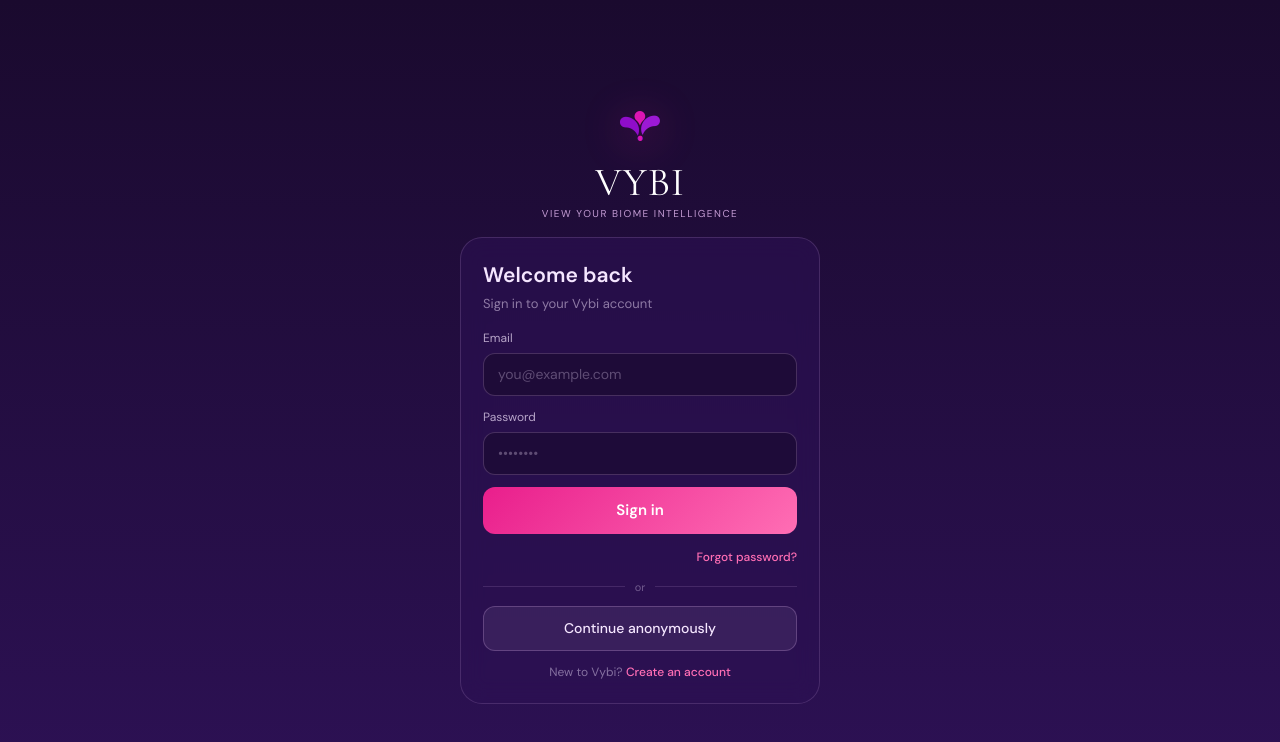
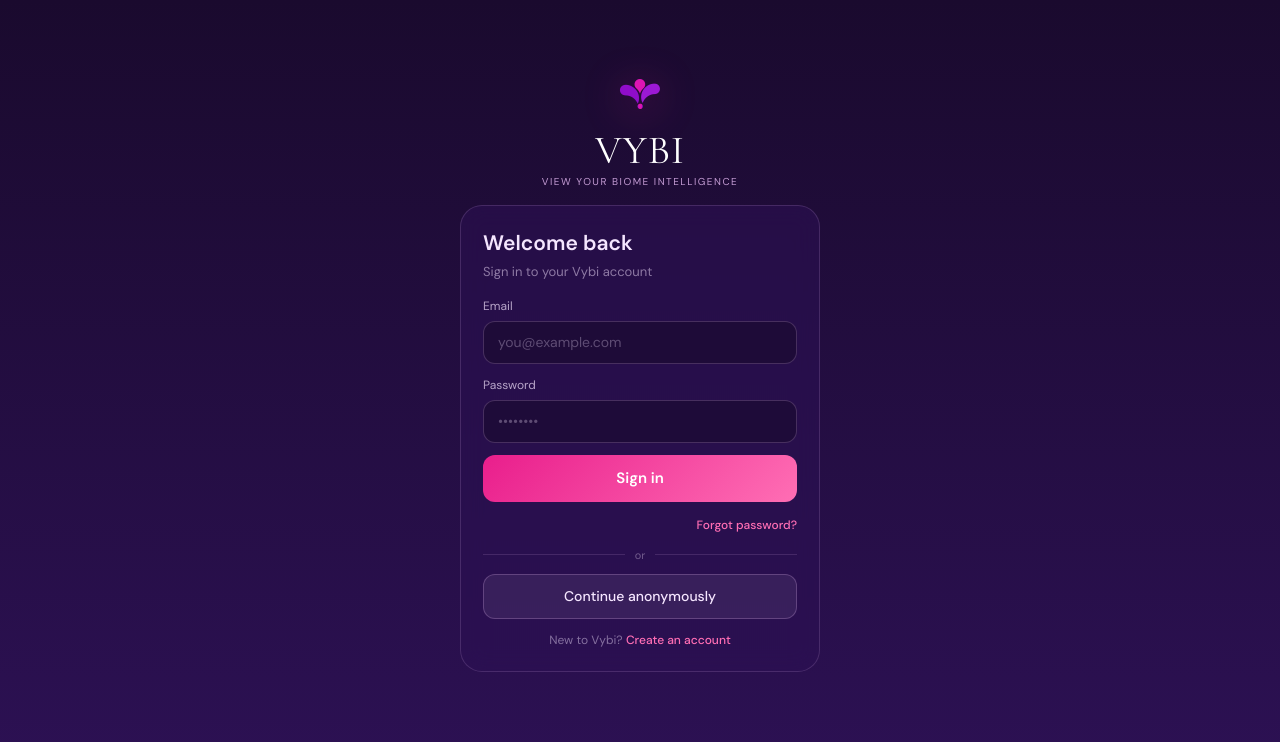
Before and after one commit to thns/Vybi, a Next.js app: page /login in a window 1280 px wide. Shown: the top 742 px of the page. Built offline with nearby package versions, Linux system fonts and the light colour scheme.

Commit message:
Auth screens: shift content slightly higher
Add bottom margin to the centered auth block so it sits a touch above
true-center, removing the empty gap above the logo.

Co-Authored-By: Claude Opus 4.8 <noreply@anthropic.com>

```diff
--- a/components/auth/AuthShell.tsx
+++ b/components/auth/AuthShell.tsx
@@ -23,7 +23,7 @@ export function AuthShell({
     >
       <style>{`@import url('https://fonts.googleapis.com/css2?family=Cormorant+Garamond:ital,wght@0,400;0,600&family=DM+Sans:wght@300;400;500;600;700&display=swap');
         input::placeholder{color:rgba(245,230,255,0.3);}`}</style>
-      <div style={{ width: 360, maxWidth: "100%" }}>
+      <div style={{ width: 360, maxWidth: "100%", marginBottom: 64 }}>
         <div style={{ textAlign: "center", marginBottom: 16 }}>
           { /* eslint-disable-next-line @next/next/no-img-element */ }
           <img
```
